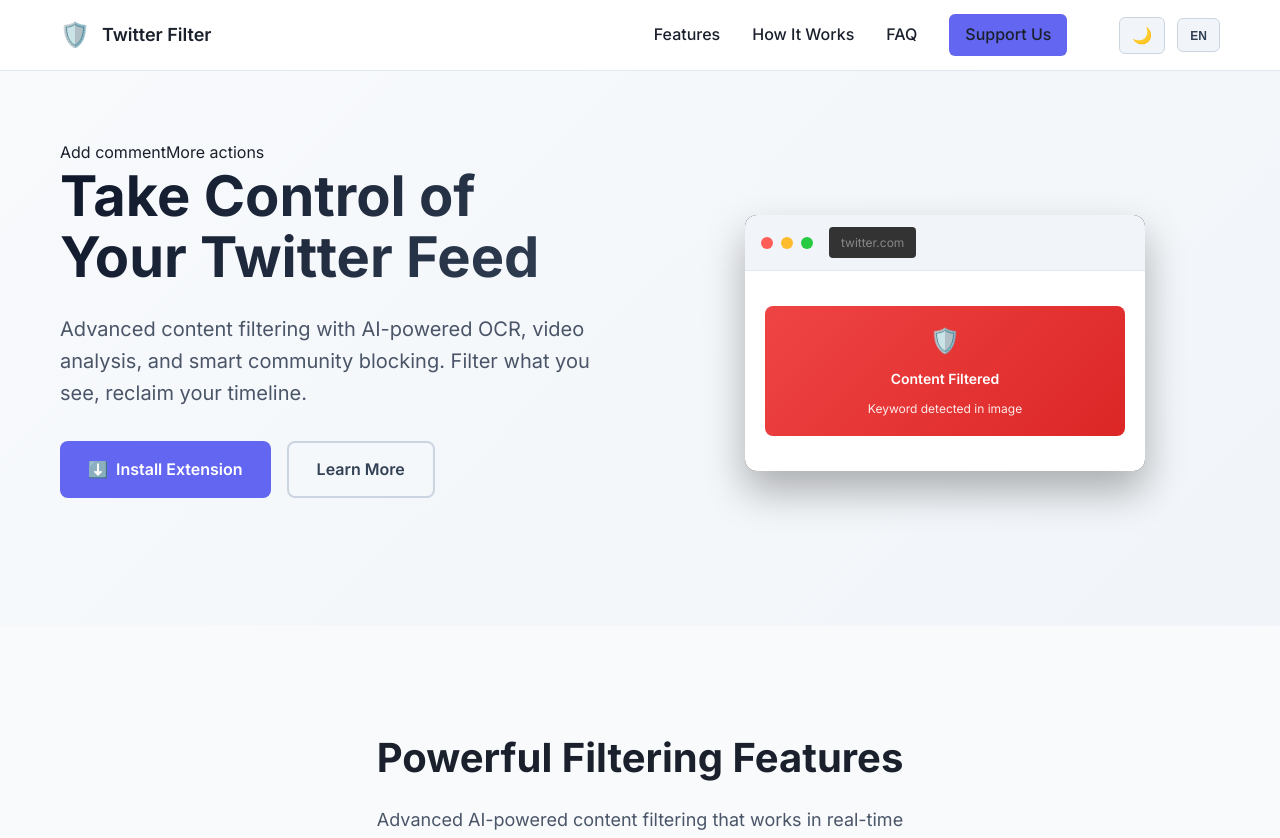
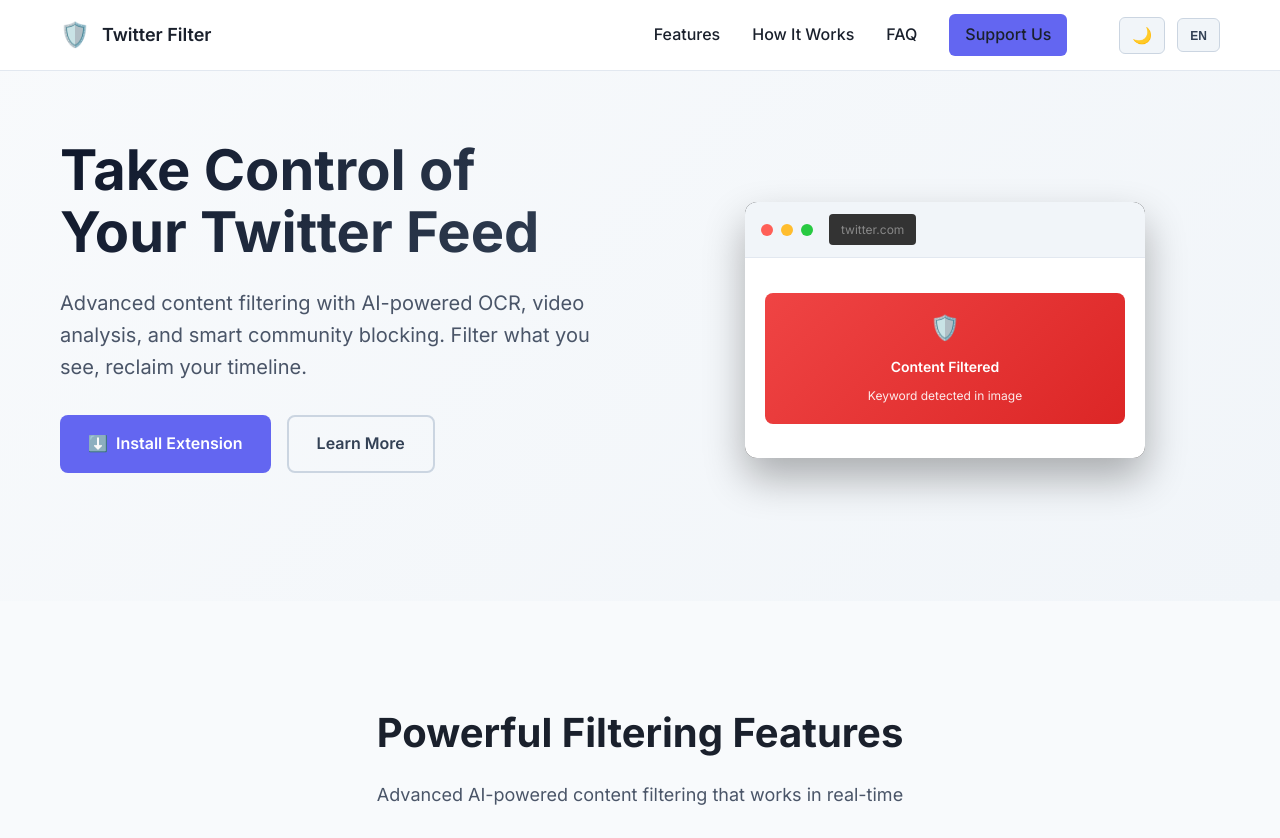
Before and after one commit to Birkankader/BlockTheUnwanted-Web-Site, a plain HTML site: page index.html in a window 1280 px wide. Shown: the top 838 px of the page. Drawn offline with Linux system fonts and the light colour scheme.

Commit message:
Update index.html

```diff
--- a/index.html
+++ b/index.html
@@ -39,7 +39,7 @@
     <!-- Hero Section -->
     <section class="hero">
         <div class="hero-container">
-             <div class="hero-content">Add commentMore actions
+             <div class="hero-content">
                 <h1 class="hero-title" data-en="Take Control of Your Twitter Feed" data-tr="Twitter Akışınızı Kontrol Edin">Take Control of Your Twitter Feed</h1>
                 <p class="hero-subtitle" data-en="Advanced content filtering with AI-powered OCR, video analysis, and smart community blocking. Filter what you see, reclaim your timeline." data-tr="Yapay zeka destekli OCR, video analizi ve akıllı topluluk engelleme ile gelişmiş içerik filtreleme. Gördüklerinizi filtreleyin, zaman akışınızı geri alın.">Advanced content filtering with AI-powered OCR, video analysis, and smart community blocking. Filter what you see, reclaim your timeline.</p>
                 <div class="hero-buttons">
```
